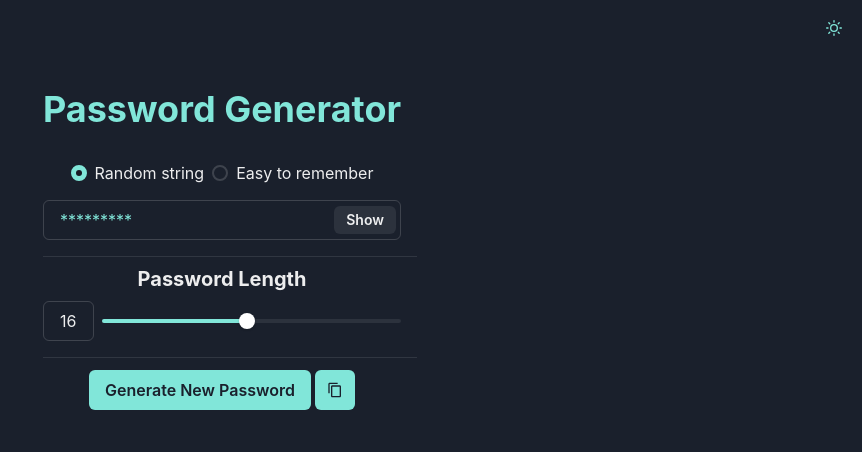
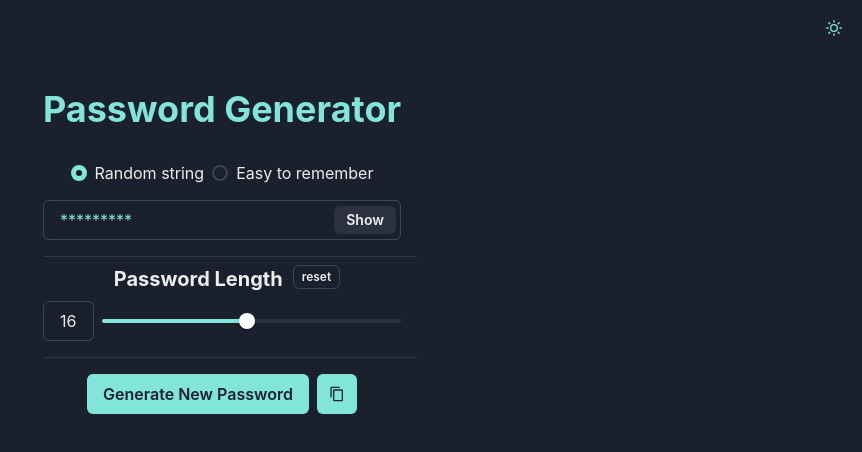
Before and after one commit to W3journey/Password-Generator, a Next.js app: page / in a window 1280 px wide. Shown: the top 452 px of the page, without its empty margins (418-1280 px from the left). Built offline with nearby package versions, Linux system fonts and the light colour scheme.

Commit message:
Added "reset" button for pw length

```diff
--- a/pages/index.js
+++ b/pages/index.js
@@ -26,6 +26,7 @@ import {
   Tooltip,
   Radio,
   RadioGroup,
+  ButtonGroup,
 } from "@chakra-ui/react";
 import { useEffect, useState } from "react";
 import { CopyIcon, QusetionIcon, UpDownIcon } from "@chakra-ui/icons";
@@ -131,6 +132,7 @@ export default function Home() {
           </Flex>
 
           <Divider p={2} />
+          <Flex justifyContent={"center"}>
             <Heading
               size="md"
               m="10px"
@@ -139,6 +141,15 @@ export default function Home() {
             >
               Password Length
             </Heading>
+            <Button
+              size="xs"
+              mt="2"
+              onClick={() => setPasswordLength(16)}
+              variant="outline"
+            >
+              reset
+            </Button>
+          </Flex>
           <HStack>
             <Input
               type="number"
@@ -175,7 +186,8 @@ export default function Home() {
             </Slider>
           </HStack>
           <Divider p={2} />
-          <Flex h="90px" p="3" justifyContent={"center"}>
+          <Flex h="90px" mt="4" justifyContent={"center"}>
+            <ButtonGroup spacing={"2"}>
               <Button
                 onClick={() => handleGeneratePass(passwordLength, passwordType)}
                 colorScheme="teal"
@@ -191,6 +203,7 @@ export default function Home() {
                   onClick={() => handleCopy(password)}
                 />
               </Tooltip>
+            </ButtonGroup>
           </Flex>
         </Box>
       </Center>
```
Lines whose indentation alone changed are shown as unchanged.
